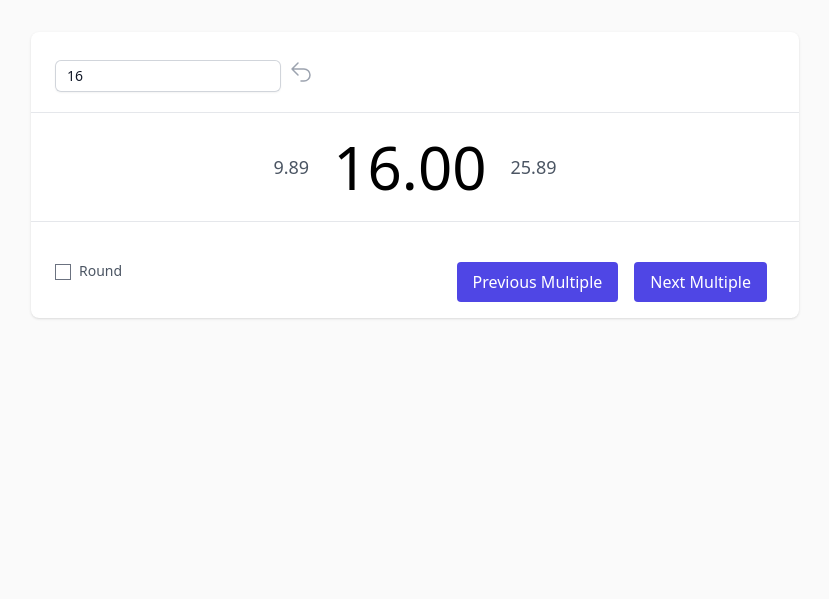
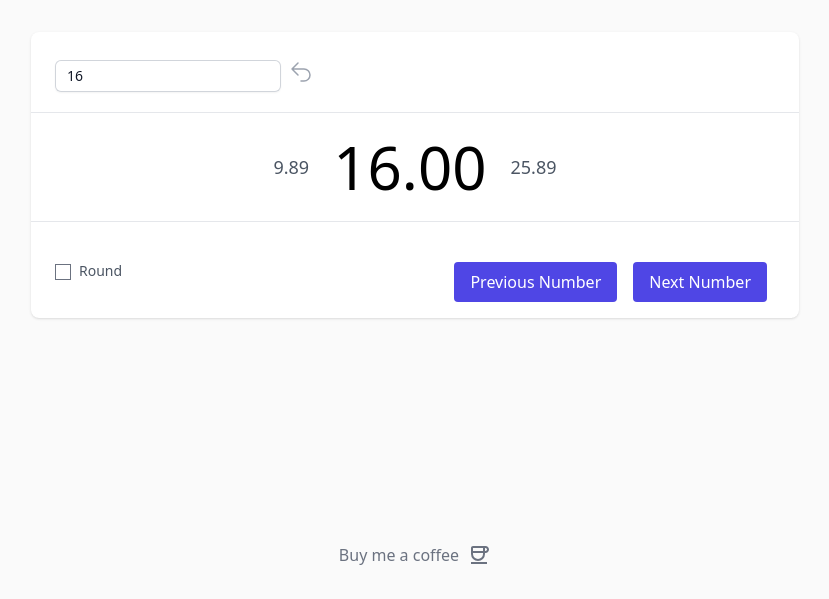
Before and after one commit to antonynjoro/golden-ratio-calculator, a Next.js app: page / in a window 1280 px wide. Shown: the part 225-824 px from the top of the page, without its empty margins (225-1054 px from the left). Before the commit the page ends 800 px from the top, so only its background shows below. Built offline with nearby package versions, Linux system fonts and the light colour scheme.

Commit message:
minor design design changes

```diff
--- a/app/components/BuyMeACoffee.js
+++ /dev/null
@@ -1,21 +0,0 @@
-import Script from "next/script";
-
-const BuyMeACoffee = () => {
-  return (
-    <Script
-      id="buymeacoffee-widget-script"
-      data-name="BMC-Widget"
-      data-cfasync="false"
-      src="https://cdnjs.buymeacoffee.com/1.0.0/widget.prod.min.js"
-      data-id="antonymutharia"
-      data-description="Support me on Buy me a coffee!"
-      data-message="If you found this useful, buy me a Coffee?"
-      data-color="#FF813F"
-      data-position="Right"
-      data-x_margin="18"
-      data-y_margin="18"
-    />
-  );
-};
-
-export default BuyMeACoffee;
--- a/app/layout.js
+++ b/app/layout.js
@@ -1,7 +1,7 @@
 import './globals.css'
 import { Inter } from 'next/font/google'
 import GoogleAnalytics from './components/GoogleAnalytics'
-import BuyMeACoffee from './components/BuyMeACoffee'
+
 
 const inter = Inter({ subsets: ['latin'] })
 
@@ -15,7 +15,6 @@ export default function RootLayout({ children }) {
     <html lang="en">
       <head>
         <GoogleAnalytics />
-        <BuyMeACoffee />
       </head>
       <body className="h-screen bg-zinc-50">{children}</body>
     </html>
--- a/app/page.js
+++ b/app/page.js
@@ -34,37 +34,95 @@ export default function Home() {
         <div className="divide-y divide-gray-200 overflow-hidden rounded-lg bg-white shadow">
           <div className="px-4 py-5 sm:px-6">
             <div className="flex items-center">
-            <TextField label="Base Number" type="number" size="small" placeholder="Enter a number" value={baseNumber} onChange={handleInputChange} />
-            <button onClick={resetToBase} className="ml-2 text-gray-400 hover:text-gray-600">
-              <svg xmlns="http://www.w3.org/2000/svg" fill="none" viewBox="0 0 24 24" strokeWidth="1.5" stroke="currentColor" className="w-6 h-6">
-                <path strokeLinecap="round" strokeLinejoin="round" d="M9 15L3 9m0 0l6-6M3 9h12a6 6 0 010 12h-3" />
+              <TextField
+                label="Base Number"
+                type="number"
+                size="small"
+                placeholder="Enter a number"
+                value={baseNumber}
+                onChange={handleInputChange}
+              />
+              <button
+                onClick={resetToBase}
+                className="ml-2 text-gray-400 hover:text-gray-600"
+              >
+                <svg
+                  xmlns="http://www.w3.org/2000/svg"
+                  fill="none"
+                  viewBox="0 0 24 24"
+                  strokeWidth="1.5"
+                  stroke="currentColor"
+                  className="w-6 h-6"
+                >
+                  <path
+                    strokeLinecap="round"
+                    strokeLinejoin="round"
+                    d="M9 15L3 9m0 0l6-6M3 9h12a6 6 0 010 12h-3"
+                  />
                 </svg>
-
               </button>
             </div>
           </div>
           <div className="px-4 py-5 sm:p-6 flex justify-center items-center">
-          <div className="text-sm sm:text-base lg:text-lg text-gray-600">{processDisplayNumber(lowerMultiple)}</div>
-          <div className="text-2xl sm:text-4xl lg:text-6xl text-center mx-6">{processDisplayNumber(displayNumber)}</div>
-          <div className="text-sm sm:text-base lg:text-lg text-gray-600">{processDisplayNumber(higherMultiple)}</div>
+            <div className="text-sm sm:text-base lg:text-lg text-gray-600">
+              {processDisplayNumber(lowerMultiple)}
+            </div>
+            <div className="text-2xl sm:text-4xl lg:text-6xl text-center mx-6">
+              {processDisplayNumber(displayNumber)}
+            </div>
+            <div className="text-sm sm:text-base lg:text-lg text-gray-600">
+              {processDisplayNumber(higherMultiple)}
+            </div>
           </div>
           <div className="px-4 py-4 sm:px-6 flex flex-col sm:flex-row sm:justify-between sm:items-center">
             <div className="mb-2 sm:mb-0">
-            <input type="checkbox" id="round" checked={shouldRound} onChange={() => setShouldRound(!shouldRound)} />
-            <label htmlFor="round" className="ml-2 text-sm text-gray-600">Round</label>
+              <input
+                type="checkbox"
+                id="round"
+                checked={shouldRound}
+                onChange={() => setShouldRound(!shouldRound)}
+              />
+              <label htmlFor="round" className="ml-2 text-sm text-gray-600">
+                Round
+              </label>
             </div>
             <div className="flex justify-center sm:justify-between mt-6">
-            <button className="bg-indigo-600 text-white px-4 py-2 rounded mx-2" onClick={() => setDisplayNumber(lowerMultiple)}>
-              Previous Multiple
+              <button
+                className="bg-indigo-600 text-white px-4 py-2 rounded mx-2"
+                onClick={() => setDisplayNumber(lowerMultiple)}
+              >
+                Previous Number
               </button>
-            <button className="bg-indigo-600 text-white px-4 py-2 rounded mx-2" onClick={() => setDisplayNumber(higherMultiple)}>
-              Next Multiple
+              <button
+                className="bg-indigo-600 text-white px-4 py-2 rounded mx-2"
+                onClick={() => setDisplayNumber(higherMultiple)}
+              >
+                Next Number
               </button>
             </div>
           </div>
-
         </div>
       </div>
+      <div className=" sticky bottom-2 right-2">
+        <a
+          href="https://www.buymeacoffee.com/antonymutharia"
+          target="_blank"
+          rel="noopener noreferrer"
+          className="group flex justify-center text-gray-500 hover:text-gray-800 "
+        >
+          Buy me a coffee
+          <svg
+            className="ml-2 text-current  group-hover:text-gray-800"
+            xmlns="http://www.w3.org/2000/svg"
+            height="24"
+            viewBox="0 -960 960 960"
+            width="24"
+          >
+            <path fill="currentColor" d="M440-240q-117 0-198.5-81.5T160-520v-240q0-33 23.5-56.5T240-840h500q58 0 99 41t41 99q0 58-41 99t-99 41h-20v40q0 117-81.5 198.5T440-240ZM240-640h400v-120H240v120Zm200 320q83 0 141.5-58.5T640-520v-40H240v40q0 83 58.5 141.5T440-320Zm280-320h20q25 0 42.5-17.5T800-700q0-25-17.5-42.5T740-760h-20v120ZM160-120v-80h640v80H160Zm280-440Z" />
+          </svg>
+        </a>
+      </div>
+
     </div>
   );
 }
```
Lines whose indentation alone changed are shown as unchanged.
